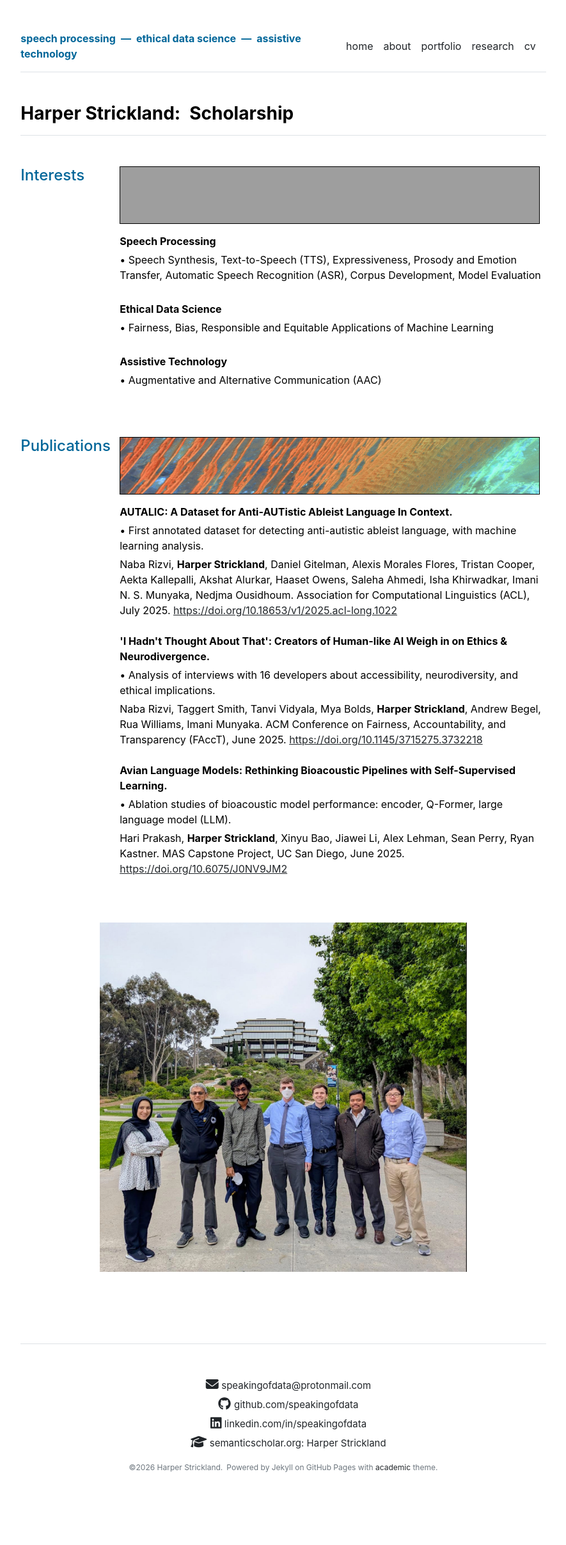
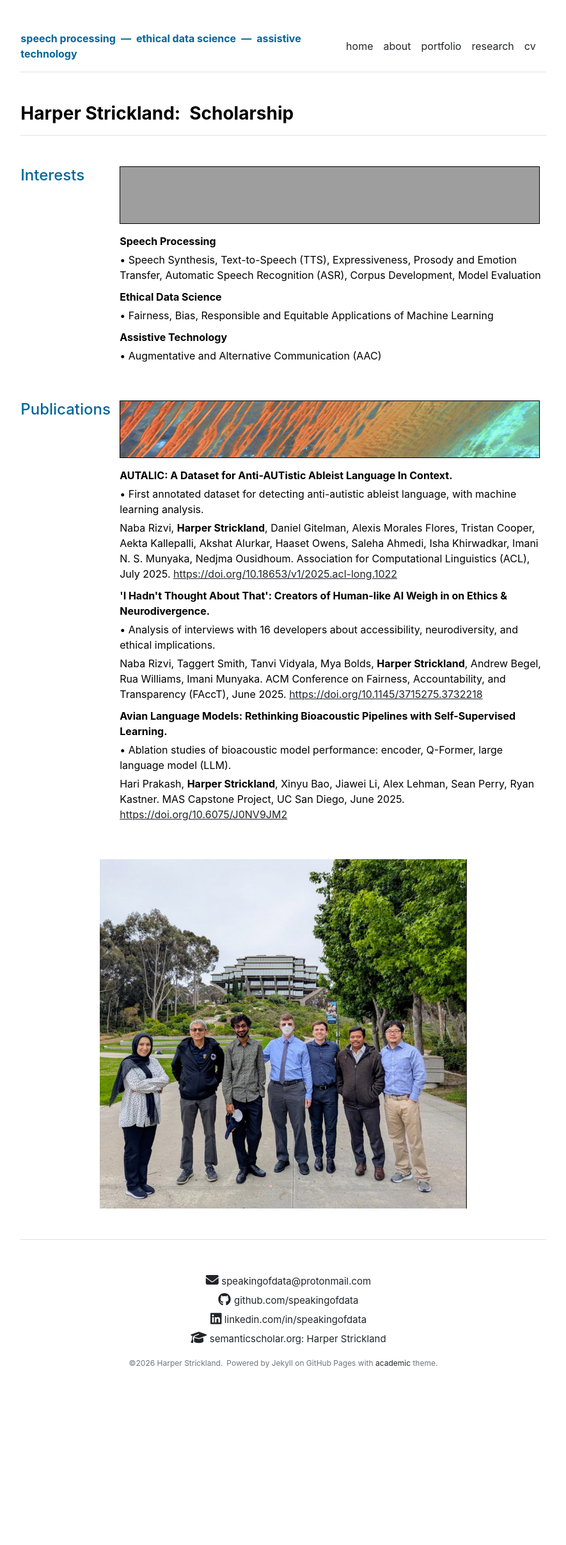
Before and after one commit to speakingofdata/speakingofdata.github.io, a Jekyll site: the page built from research.md, in a window 1280 px wide. Shown: the whole page at 64% size, without its empty margins (197-1082 px from the left). Built offline with Jekyll 4.4.1, drawn with Linux system fonts in a browser that asks for light colours; nearby versions of some CDN libraries; after the commit the page ends 2252 px from its top, so only the background shows below that; grey boxes are pictures that could not be loaded.

Commit message:
Update research.html

```diff
--- a/_layouts/research.html
+++ b/_layouts/research.html
@@ -32,7 +32,7 @@ layout: default
 
 {{ content }}
 
-<div class="row g-5 mb-5">
+<div class="row g-5">
   <div>
     <h3 class="fw-bold border-bottom pb-3 mb-5">Harper Strickland:&ensp;Scholarship</h3>
 
@@ -44,8 +44,7 @@ layout: default
         <img src="{{ '/assets/img/interests.png' | relative_url }}" alt="A rainbow colored background and a stochastically spiky plot, with a microphone to the left and anechoic chamber to the right, a composite of 4 NASA images: GSFC_20171208_Archive_e001945, PIA24563, MSFC-1701529, jsc2021e022487" style="display:block; width:calc(100% - 20px); height:90px; object-fit:fill; border:1px solid #000; margin:0 10px 15px 10px;">
         {% for section in site.data.research.interests %}
           <p class="fw-bold" style="margin:0 0 5px 10px;">{{ section.title }}</p>
-          <p style="margin:0 0 5px 10px;">• {{ section.description }}</p>
-          <br>
+          <p style="margin:0 0 10px 10px;">• {{ section.description }}</p>
         {% endfor %}
       </div>
     </div>
@@ -59,16 +58,14 @@ layout: default
         {% for section in site.data.research.publications %}
           <p class="fw-bold" style="margin:0 0 5px 10px;">{{ section.title }}.</p>
           <p style="margin:0 0 5px 10px;">• {{ section.description }}</p>
-          <p style="margin:0 0 0 10px;">{{ section.authors }}. {{ section.source }}, {{ section.date }}. <a href="{{ section.url }}">{{ section.url }}</a></p>
-          <br>
+          <p style="margin:0 0 10px 10px;">{{ section.authors }}. {{ section.source }}, {{ section.date }}. <a href="{{ section.url }}">{{ section.url }}</a></p>
         {% endfor %}
       </div>
     </div>
 
-    <div class="row g-5 mb-5">
+    <div class="row g-0">
       <div class="col-md-12">
-        <p style="text-align: center;"><img src="{{ site.github.url }}/assets/img/ucsd-capstone.jpg" alt="UCSD MAS Capstone Cohort in front of Geisel Library" width="70%">
-        </p>
+        <p style="text-align: center; margin:0;"><img src="{{ site.github.url }}/assets/img/ucsd-capstone.jpg" alt="UCSD MAS Capstone Cohort in front of Geisel Library" width="70%"></p>
       </div>
     </div>
   </div>
```
